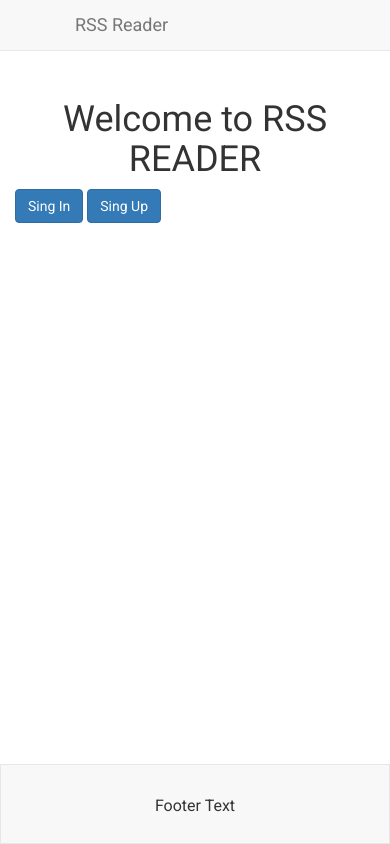
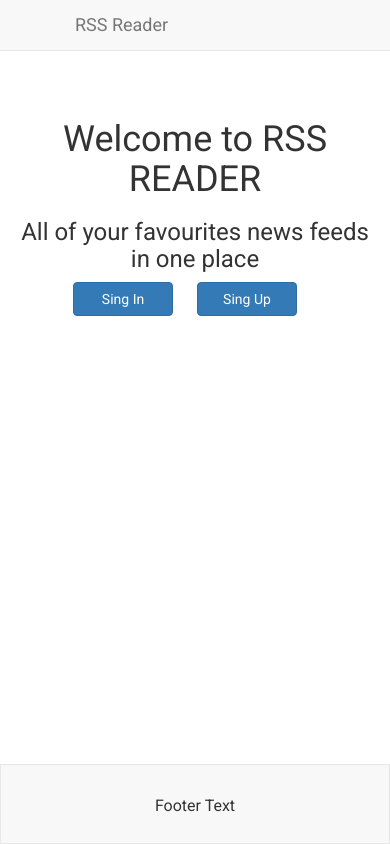
Before and after one commit to budimirF/budimirF.github.io, a website: page app/index.html in a window 390 px wide. Drawn offline with nearby package versions, Linux system fonts and the light colour scheme.

Commit message:
made responsive design for index page

```diff
--- a/app/index.html
+++ b/app/index.html
@@ -32,15 +32,16 @@
             </div>        <!-- /.container-fluid -->
         </nav>
     </header>
-    <div class="container">
+    <div class="container index-wrapper">
         <div class="row">
-            <div class="col-sm-6 col-sm-offset-3 index-wrapper">
+            <div class="col-sm-12 ">
                 <h1>Welcome to RSS READER</h1>
+                <h3>All of your favourites news feeds in one place</h3>
             </div>
         </div>
         <div class="row">
-            <div class="col-sm-3 col-sm-offset-5">
-                <a href="login.html" class="btn btn-primary" type="button">Sing In</a>
+            <div class="col-sm-12 successBtn">
+                <a href="login.html" class="btn btn-primary " type="button">Sing In</a>
                 <a href="registration.html" class="btn btn-primary" type="button">Sing Up</a>
             </div>
         </div>
--- a/app/scss/main.scss
+++ b/app/scss/main.scss
@@ -115,8 +115,14 @@ footer {
 .index-wrapper,
 .add-wrapper {
     margin-top: 100px;
-    h1 , h2 {
+    h1 , h3 , .successBtn {
         text-align: center;
+    }
+    .successBtn {
+        a {
+            width: 100px;
+            margin-right: 20px;
+        }
     }
 }
 
```
Also changed, not shown: app/css/main.css, app/css/main.min.css.
